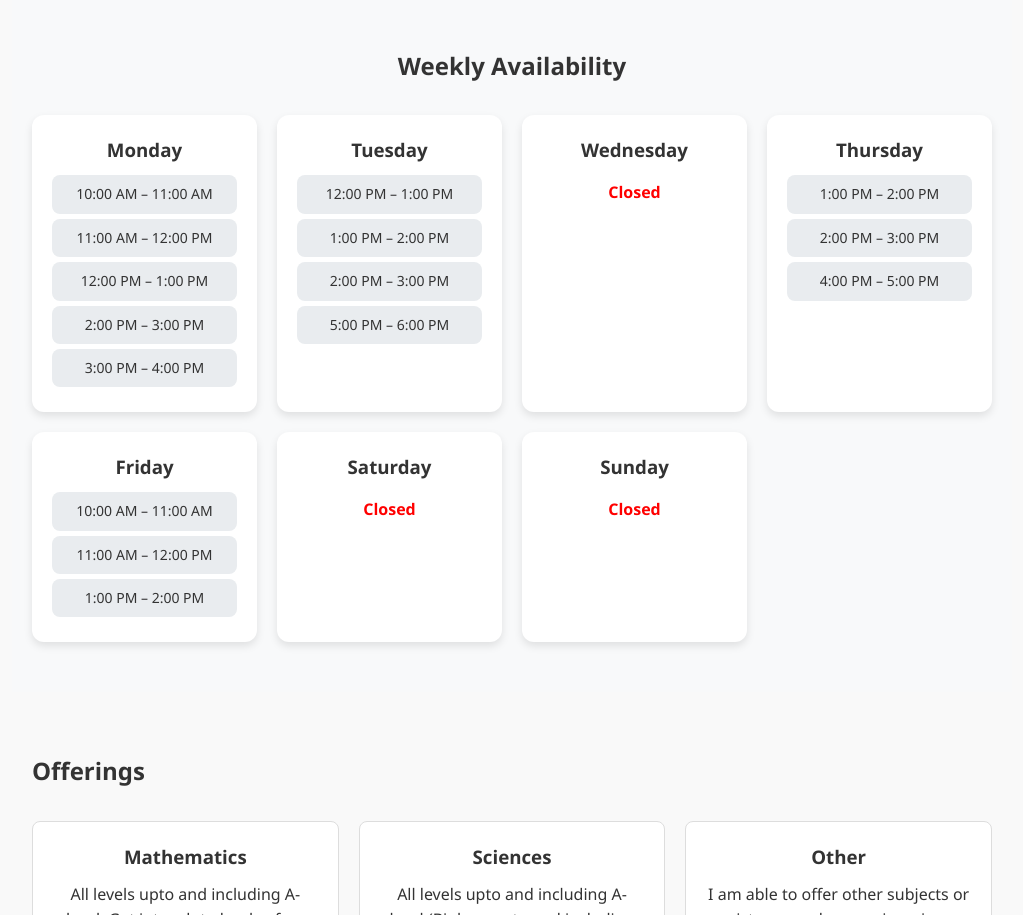
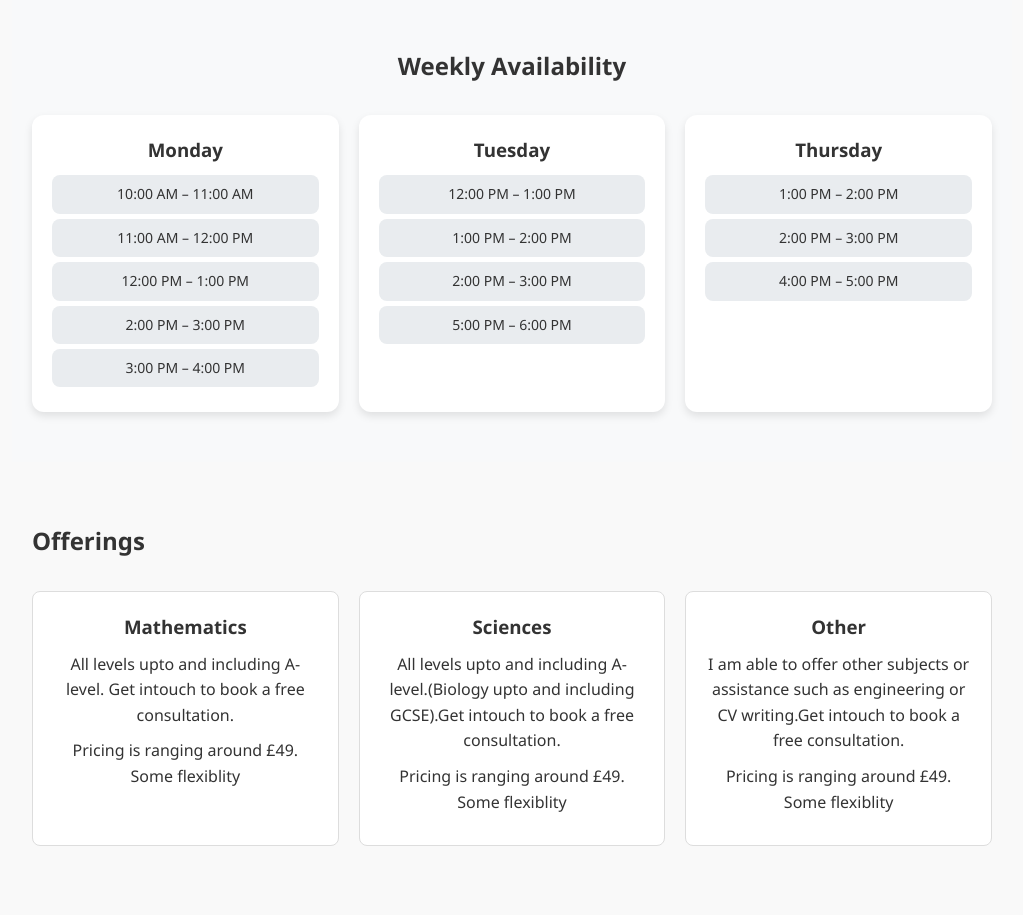
Before and after one commit to NazirPrintingPress/nazirtutoring, a plain HTML site: page index.html in a window 1280 px wide. Shown: the part 804-1719 px from the top of the page, without its empty margins (128-1151 px from the left). Drawn offline with Linux system fonts and the light colour scheme.

Commit message:
Update index.html

```diff
--- a/index.html
+++ b/index.html
@@ -65,10 +65,7 @@
             </ul>
         </div>
 
-        <div class="day">
-            <h3>Wednesday</h3>
-            <p class="unavailable">Closed</p>
-        </div>
+
 
         <div class="day">
             <h3>Thursday</h3>
@@ -78,26 +75,6 @@
                 <li>4:00 PM – 5:00 PM</li>
             </ul>
         </div>
-
-        <div class="day">
-            <h3>Friday</h3>
-            <ul class="timeslots">
-                <li>10:00 AM – 11:00 AM</li>
-                <li>11:00 AM – 12:00 PM</li>
-                <li>1:00 PM – 2:00 PM</li>
-            </ul>
-        </div>
-
-        <div class="day">
-            <h3>Saturday</h3>
-            <p class="unavailable">Closed</p>
-        </div>
-
-        <div class="day">
-            <h3>Sunday</h3>
-            <p class="unavailable">Closed</p>
-        </div>
-
     </div>
 </section>
     <!-- Subjects Section -->
```
